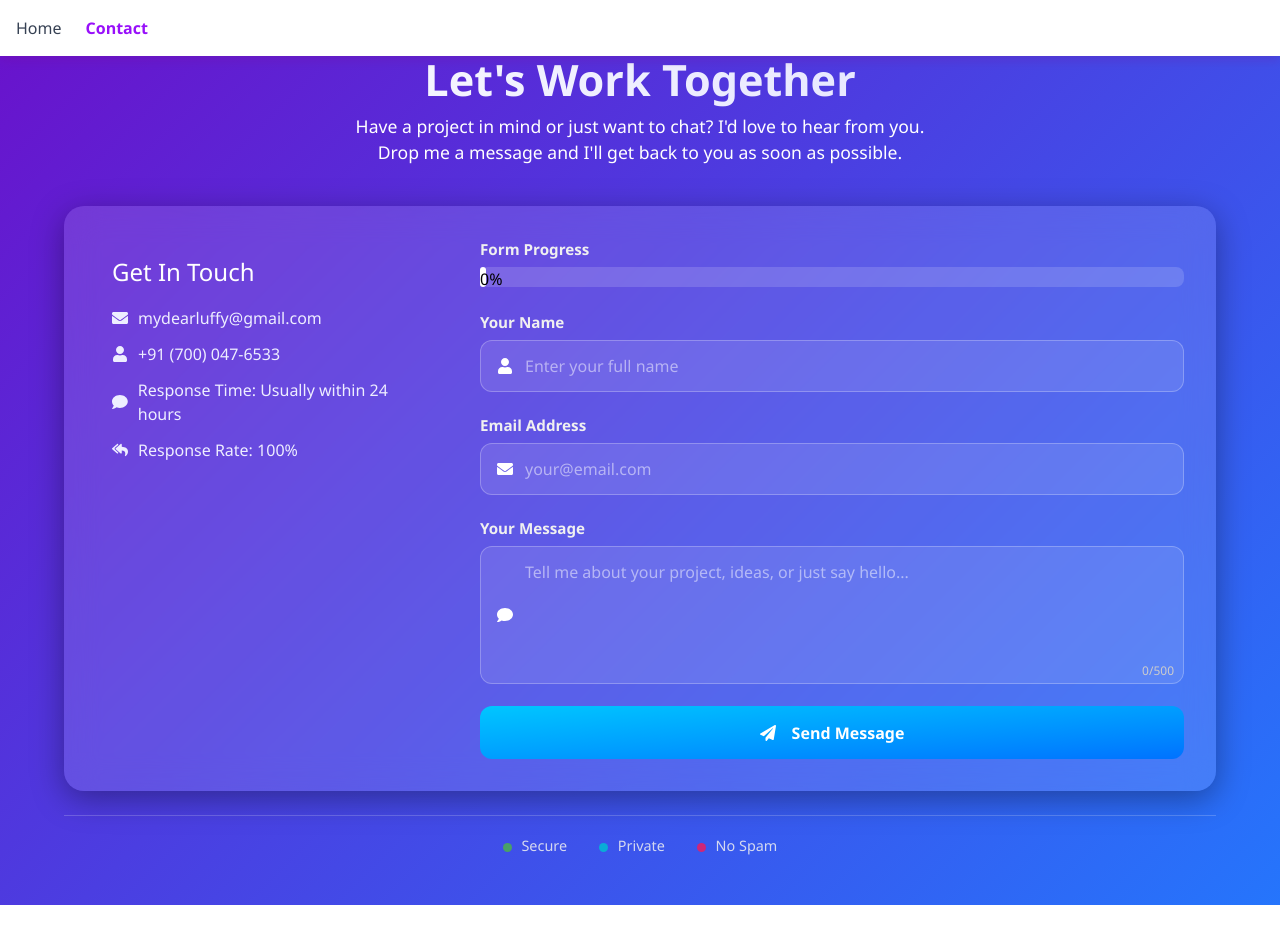
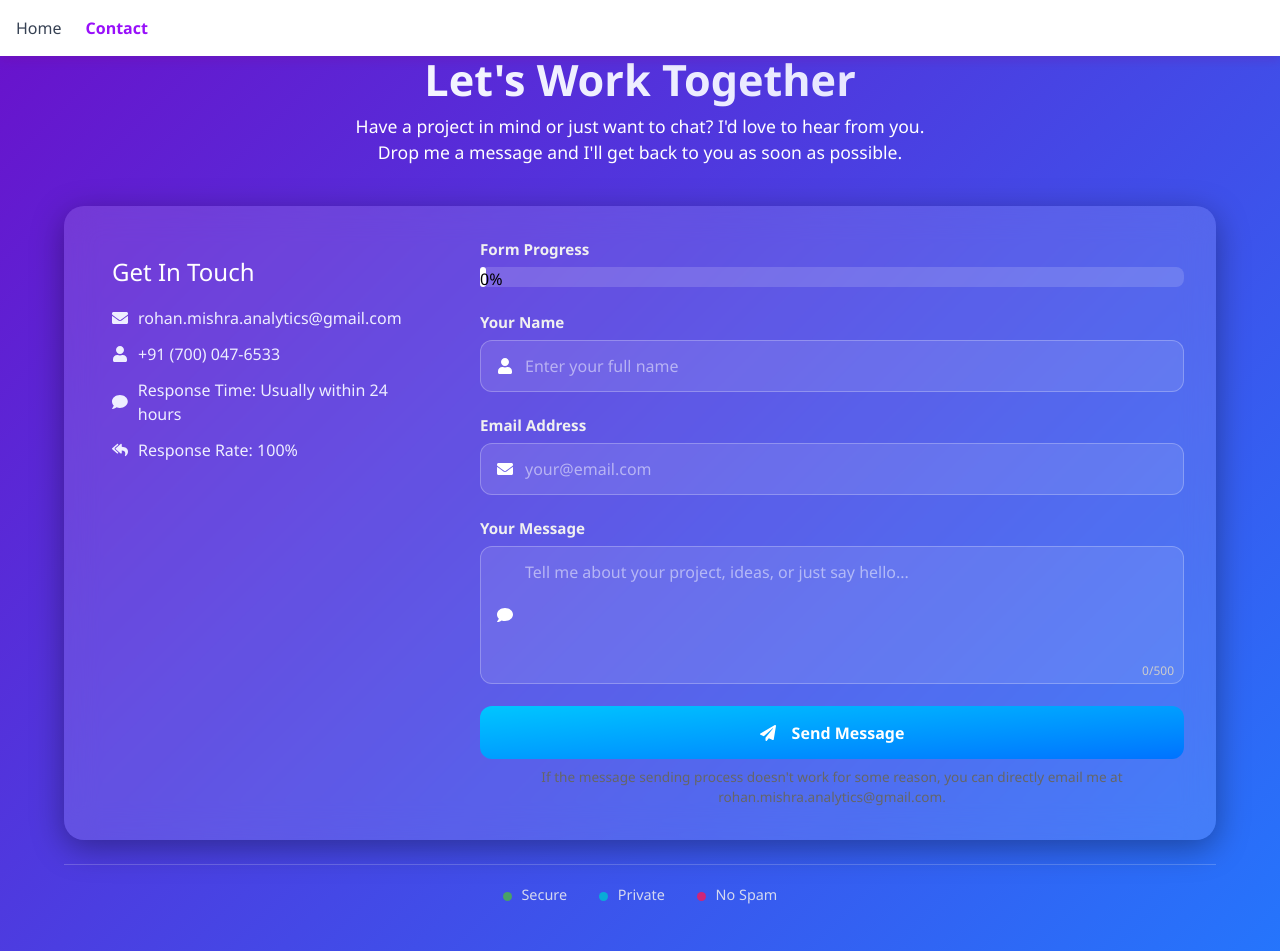
Before and after one commit to RohanMishra47/personal-dev-portfolio, a React (Vite) app in the folder client/: page /contact in a window 1280 px wide. Shown: the top 951 px of the page. Before the commit the page ends 905 px from the top, so only its background shows below. Built offline with nearby package versions, Linux system fonts and the light colour scheme; a web font is replaced by a local one.

Commit message:
feat: update contact email in ContactForm and add fallback note for form submission

```diff
--- a/client/src/components/ContactForm.jsx
+++ b/client/src/components/ContactForm.jsx
@@ -107,7 +107,7 @@ const ContactForm = () => {
         <div className="contact-info">
           <h3>Get In Touch</h3>
           <p>
-            <FaEnvelope /> mydearluffy@gmail.com
+            <FaEnvelope /> rohan.mishra.analytics@gmail.com
           </p>
           <p>
             <FaUser /> +91 (700) 047-6533
@@ -139,14 +139,14 @@ const ContactForm = () => {
                   (Object.values(formData).filter((v) => v.trim() !== "")
                     .length /
                     3) *
-                    100
+                    100,
                 )}%`,
               }}
             >
               {Math.round(
                 (Object.values(formData).filter((v) => v.trim() !== "").length /
                   3) *
-                  100
+                  100,
               )}
               %
             </div>
@@ -225,6 +225,24 @@ const ContactForm = () => {
               </>
             )}
           </motion.button>
+
+          {/* Fallback note in case form submission fails */}
+          <p
+            className="fallback-note"
+            style={{
+              fontSize: "0.85rem",
+              marginTop: "0.5rem",
+              textAlign: "center",
+              color: "#666",
+            }}
+          >
+            If the message sending process doesn't work for some reason, you can
+            directly email me at{" "}
+            <a href="mailto:rohan.mishra.analytics@gmail.com">
+              rohan.mishra.analytics@gmail.com
+            </a>
+            .
+          </p>
         </motion.form>
       </div>
       {/* Trust Indicators */}
```
Also changed, not shown: 1 other file (tests, documents, lock files or other folders).
